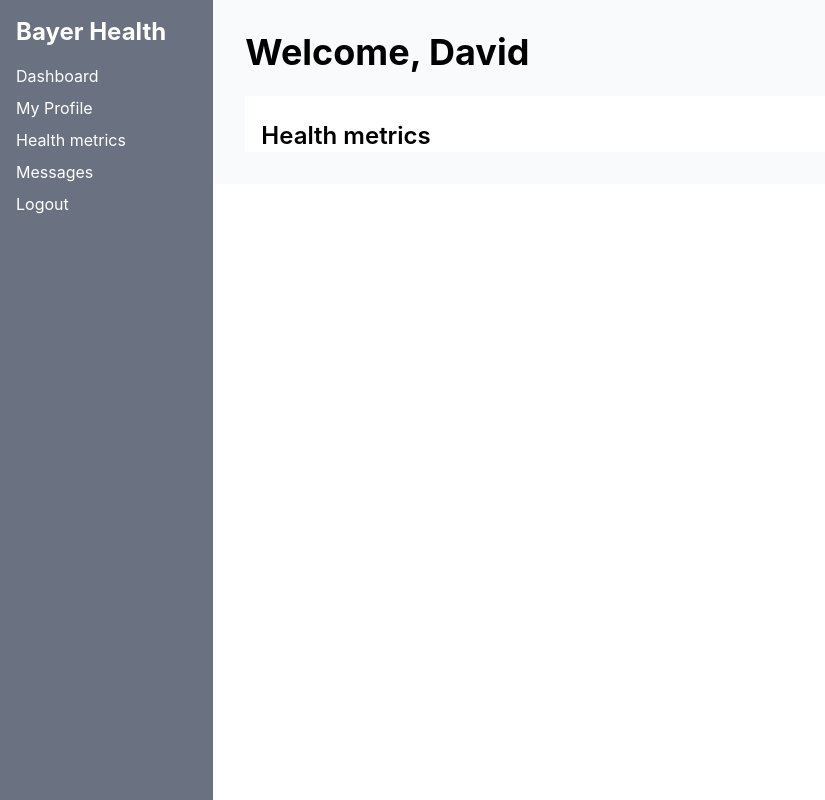
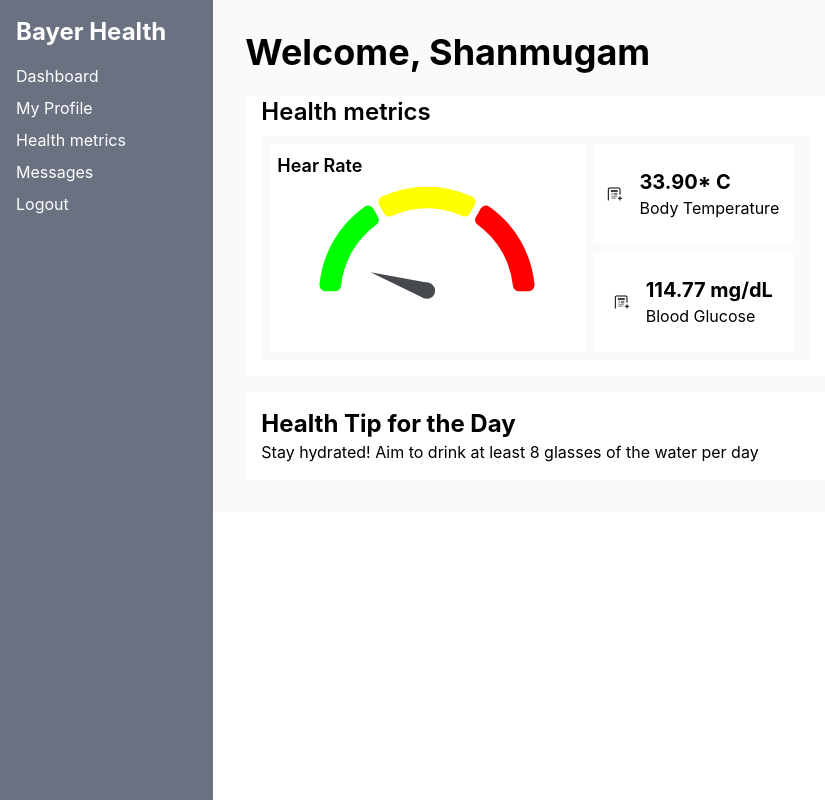
Before and after one commit to priya-1502/chronic-disease-management, a React (Create React App) app: page /dashboard in a window 1280 px wide. Shown: the whole page, without its empty margins (0-825 px from the left). Built offline with nearby package versions, Linux system fonts and the light colour scheme.

Commit message:
feat:dashboard screen

```diff
--- a/src/API/userApi.js
+++ b/src/API/userApi.js
@@ -5,3 +5,8 @@
     console.log(data);
     return data;
 }
+
+export const user =  async (id) => {
+    const data = await instance.get("/id")
+    return data;
+}
--- a/src/components/Dashboard/Dashabord.js
+++ b/src/components/Dashboard/Dashabord.js
@@ -1,5 +1,8 @@
+import GaugeChart from "react-gauge-chart";
+import { ArticlePlusDuotone } from "../../icons/ArticlePlusDuotone";
+
 const Dashboard = () => {
-    return(
+  return (
     <div className="flex">
       <div className="w-1/6 h-screen bg-gray-500 text-white">
         <div className="m-4">
@@ -16,16 +19,58 @@
       <div className="w-4/6 h-full bg-gray-50">
         <div className="m-4 p-4">
           <div className="mb-6">
-                    <h1 className="text-4xl font-bold">Welcome, David</h1>
+            <h1 className="text-4xl font-bold">Welcome, Shanmugam</h1>
           </div>
 
-                <div className="bg-white pt-6 px-4">
+          <div className="bg-white h-[280px] px-4">
             <h1 className="text-2xl font-semibold">Health metrics</h1>
+            <div className="p-2 bg-gray-50 w-[550px] rounded-sm mt-2">
+              <div className="w-[400px] flex">
+
+                <div className="bg-white p-2">
+                    <h1 className="text-lg font-semibold">Hear Rate</h1>
+                  <GaugeChart
+                    id="gauge-chart1"
+                    nrOfLevels={3}
+                    percent={0.10}
+                    textColor="#FFFFFF"
+                    className="w-[400px]"
+                  />
+                </div>
+                <div className="flex-col justify-center">
+                  <div className="w-[200px] mx-2 mb-2 h-[100px] bg-white flex items-center justify-center">
+                    <div className="mr-4">
+                      <ArticlePlusDuotone />
+                    </div>
+                    <div className="flex flex-col justify-start items-start">
+                      <h1 className="text-xl font-bold text-center">
+                        33.90* C
+                      </h1>
+                      <p className="text-center">Body Temperature</p>
+                    </div>
+                  </div>
+                  <div className="w-[200px] mx-2 h-[100px] bg-white flex items-center justify-center">
+                    <div className="mr-4">
+                      <ArticlePlusDuotone />
+                    </div>
+                    <div className="flex flex-col justify-start items-start">
+                      <h1 className="text-xl font-bold">114.77 mg/dL</h1>
+                      <p>Blood Glucose</p>
                     </div>
                   </div>
                 </div>
               </div>
-    )
-}
+            </div>
+          </div>
+
+          <div className="bg-white mt-4 p-4 gap-2 rounded-sm">
+            <h1 className="text-2xl font-bold">Health Tip for the Day</h1>
+            <p>Stay hydrated! Aim to drink at least 8 glasses of the water per day</p>
+          </div>
+        </div>
+      </div>
+    </div>
+  );
+};
 
 export default Dashboard;
--- /dev/null
+++ b/src/icons/ArticlePlusDuotone.js
@@ -0,0 +1,25 @@
+export function ArticlePlusDuotone(props) {
+    return (
+      <svg
+        xmlns="http://www.w3.org/2000/svg"
+        viewBox="0 0 24 24"
+        width="1em"
+        height="1em"
+        {...props}
+      >
+        <path
+          fill="currentColor"
+          d="M12.03 10c-.122 0-.255 0-.37.01c-.13.01-.3.036-.478.126a1.25 1.25 0 0 0-.546.547c-.09.176-.116.348-.127.478c-.01.114-.009.247-.009.369v1.19c0 .122 0 .255.01.37c.01.13.036.3.126.478c.12.235.311.426.547.546c.176.09.348.116.478.127c.114.01.247.009.369.009h1.94c.122 0 .255 0 .37-.01c.13-.01.3-.036.478-.126a1.25 1.25 0 0 0 .546-.546c.09-.177.116-.349.127-.479c.01-.114.009-.247.009-.369v-1.19c0-.122 0-.255-.01-.37a1.3 1.3 0 0 0-.126-.478a1.25 1.25 0 0 0-.546-.546a1.3 1.3 0 0 0-.479-.127A5 5 0 0 0 13.97 10zm-4.78.25a.75.75 0 0 0 0 1.5h1.5a.75.75 0 0 0 0-1.5zm0 2.25a.75.75 0 0 0 0 1.5h1.5a.75.75 0 0 0 0-1.5zm0 2.75a.75.75 0 0 0 0 1.5h7.5a.75.75 0 0 0 0-1.5zm0 2.5a.75.75 0 0 0 0 1.5h4.8a.75.75 0 0 0 0-1.5z"
+          opacity=".5"
+        ></path>
+        <path
+          fill="currentColor"
+          d="M5.17 2.25h11.16c.535 0 .98 0 1.345.03c.38.03.736.098 1.073.27a2.75 2.75 0 0 1 1.202 1.202c.172.337.24.693.27 1.073c.03.365.03.81.03 1.345v6.33a.75.75 0 0 1-1.5 0V6.2c0-.572 0-.957-.025-1.253c-.023-.287-.065-.424-.111-.514a1.25 1.25 0 0 0-.547-.547c-.09-.046-.227-.088-.515-.111c-.295-.024-.68-.025-1.252-.025H5.2c-.572 0-.957 0-1.253.025c-.287.023-.424.065-.514.111a1.25 1.25 0 0 0-.547.547c-.046.09-.088.227-.111.514c-.024.296-.025.68-.025 1.253V21a.75.75 0 0 1-1.5 0V6.17c0-.535 0-.98.03-1.345c.03-.38.098-.736.27-1.073A2.75 2.75 0 0 1 2.752 2.55c.337-.172.693-.24 1.073-.27c.365-.03.81-.03 1.345-.03"
+        ></path>
+        <path
+          fill="currentColor"
+          d="M5.5 7.5a1 1 0 0 1 1-1h9a1 1 0 1 1 0 2h-9a1 1 0 0 1-1-1M20.25 16a.75.75 0 0 0-1.5 0v1.75H17a.75.75 0 0 0 0 1.5h1.75V21a.75.75 0 0 0 1.5 0v-1.75H22a.75.75 0 0 0 0-1.5h-1.75z"
+        ></path>
+      </svg>
+    )
+  }
```
Also changed, not shown: src/icons/index.js (added), 1 other file (tests, documents, lock files or other folders). Lines whose indentation alone changed are shown as unchanged.
